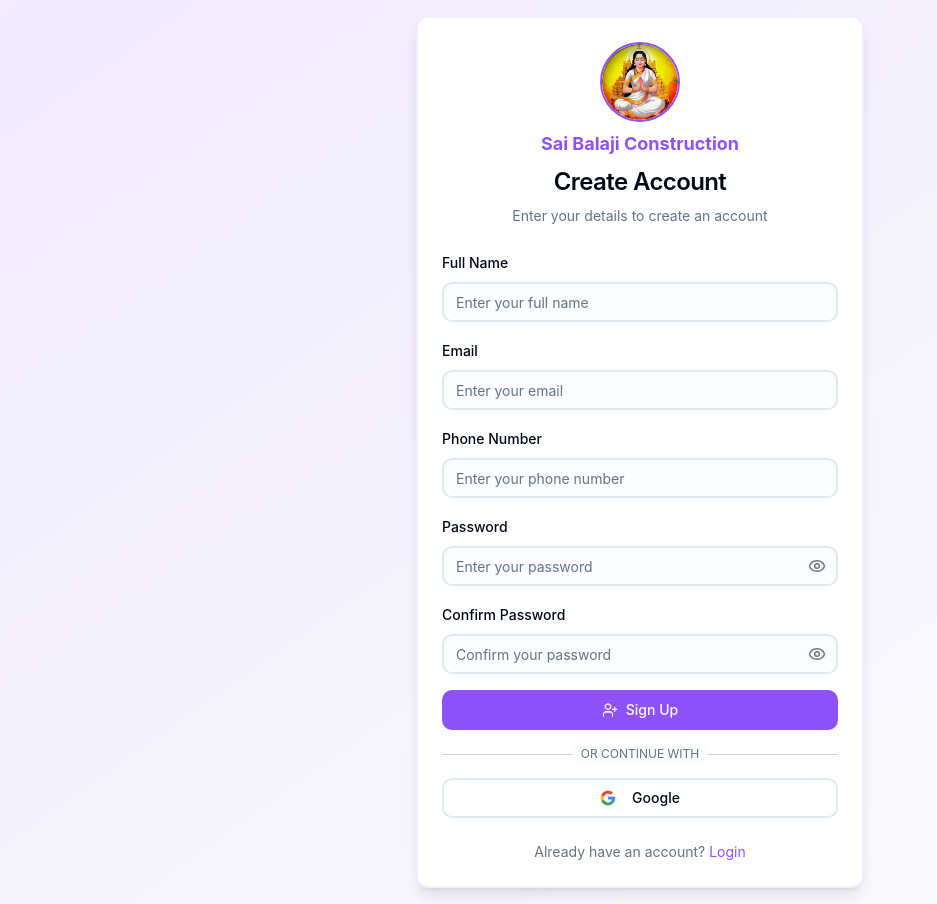
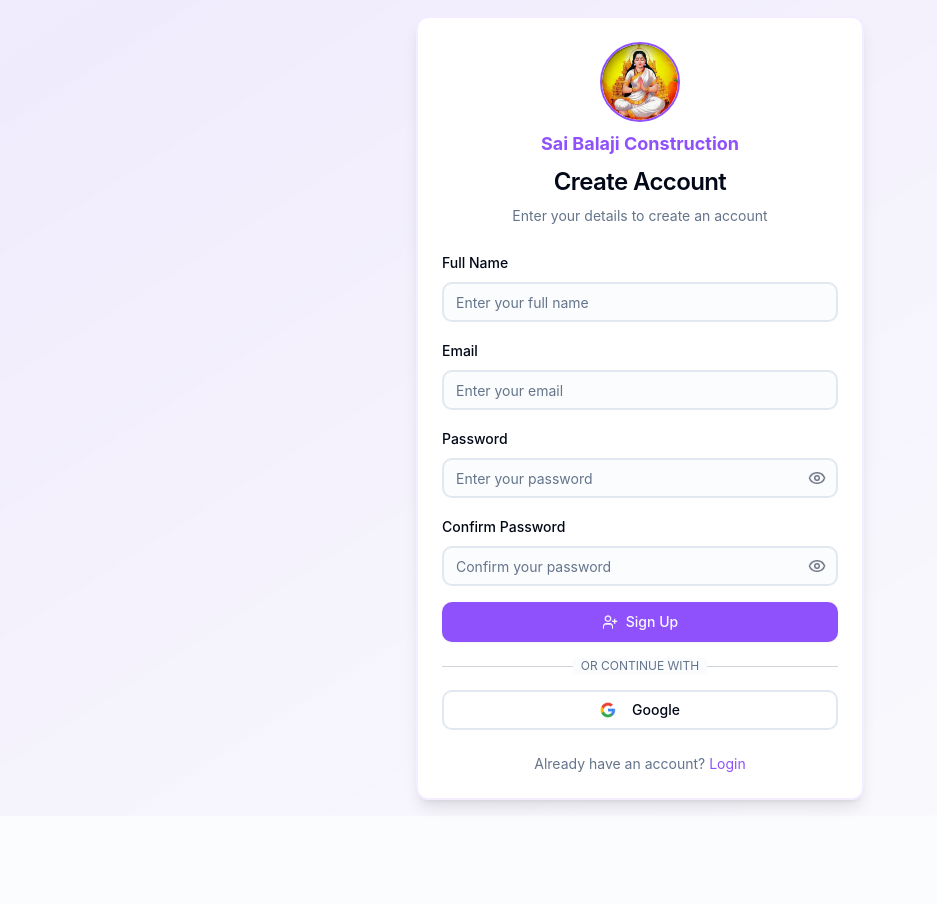
Before and after one commit to CharansaiParvathala/SaiBalajiProgressTracker, a React (Vite) app: page /signup in a window 1280 px wide. Shown: the whole page, without its empty margins (0-937 px from the left). After the commit the page ends 816 px from the top, so only its background shows below. Built offline with nearby package versions, Linux system fonts and the light colour scheme.

Commit message:
Update Signup.tsx

```diff
--- a/src/pages/auth/Signup.tsx
+++ b/src/pages/auth/Signup.tsx
@@ -114,7 +114,6 @@ export default function Signup() {
             {[
               { id: "name", type: "text", label: "fullName", placeholder: "fullNamePlaceholder" },
               { id: "email", type: "email", label: "email", placeholder: "emailPlaceholder" },
-              { id: "phone", type: "tel", label: "phone", placeholder: "phonePlaceholder" },
             ].map(field => (
               <div className="space-y-2" key={field.id}>
                 <Label htmlFor={field.id}>{t(`app.auth.${field.label}`)}</Label>
```
